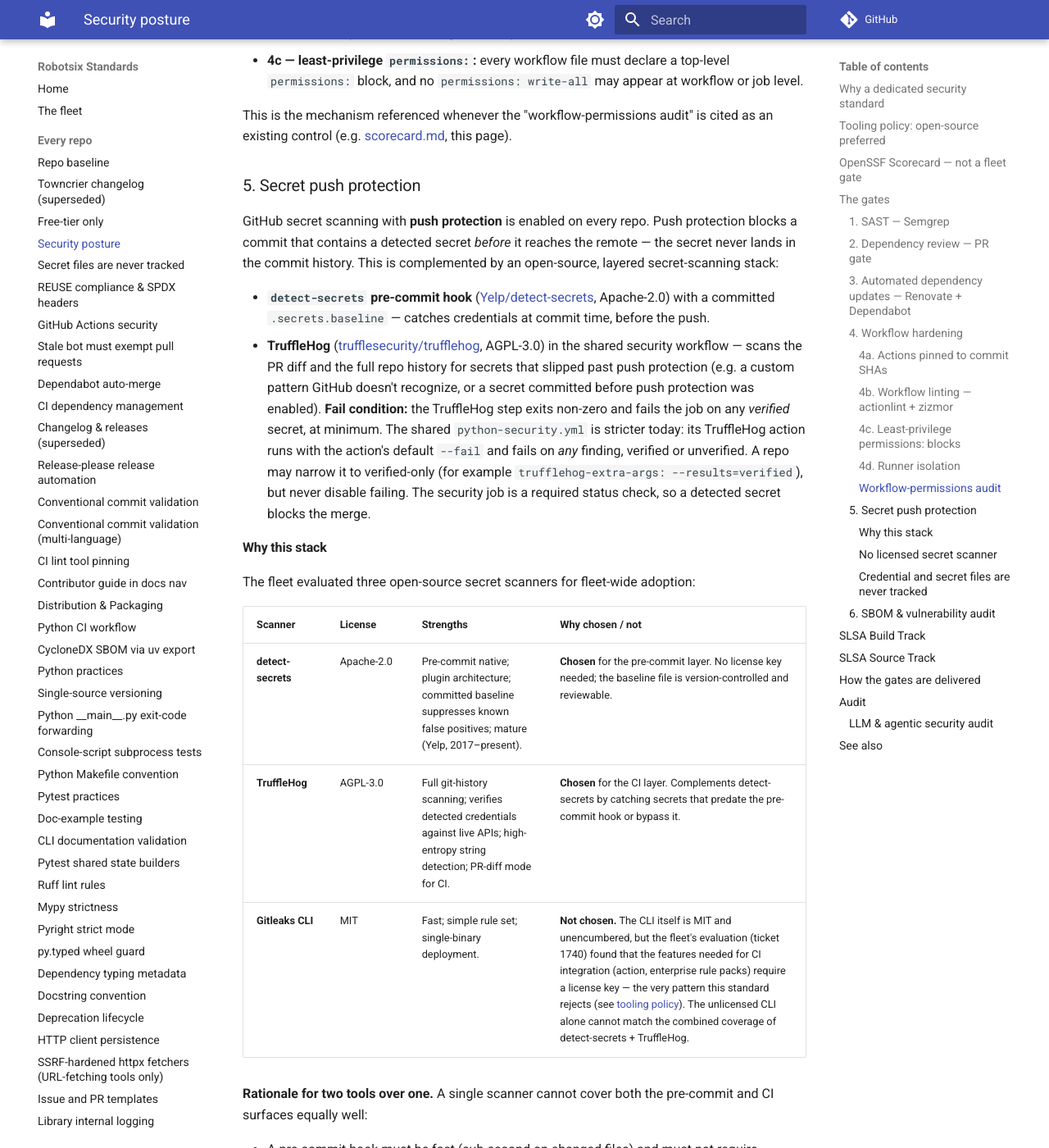
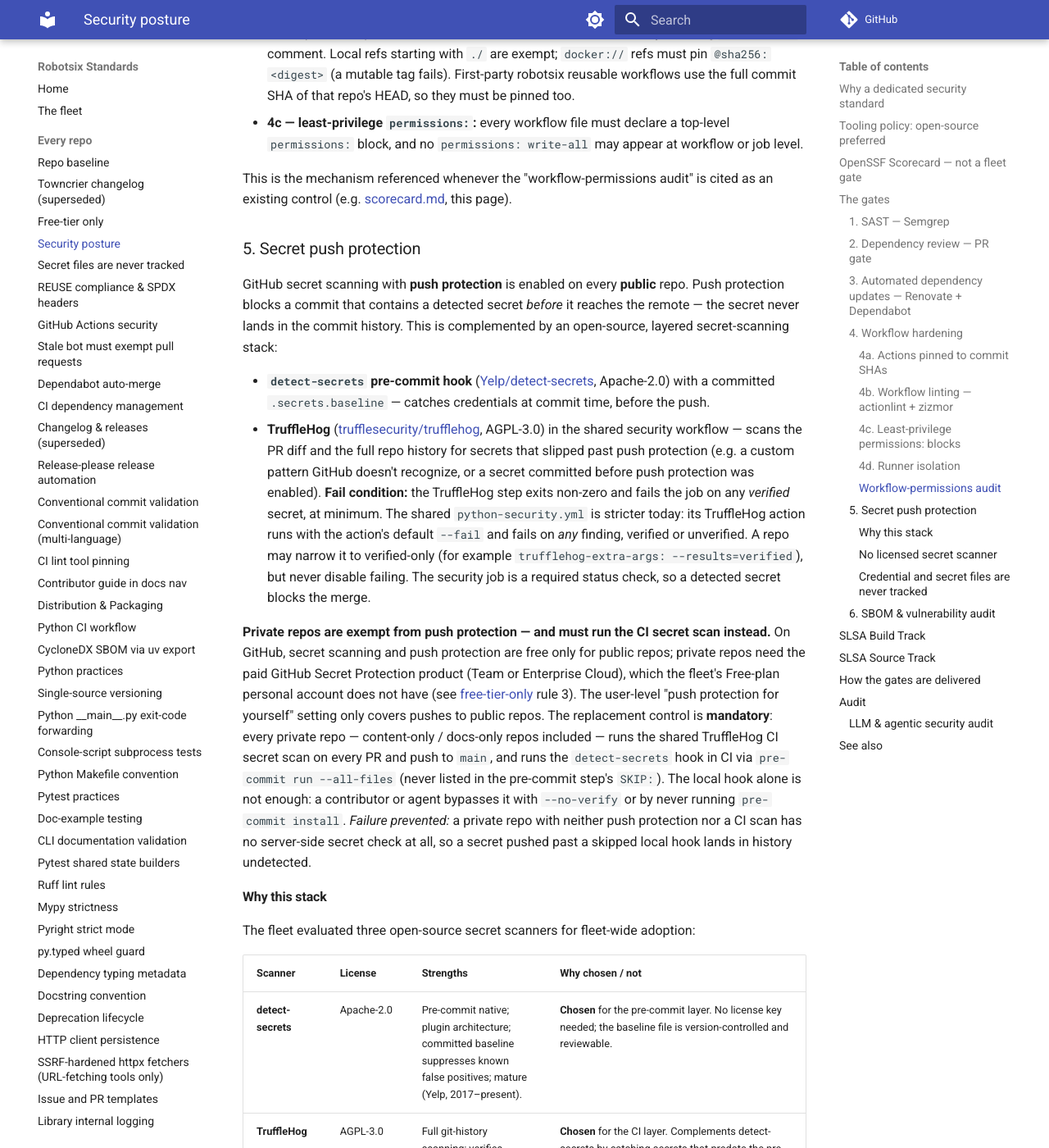
Before and after one commit to damien-robotsix/robotsix-standards, an MkDocs documentation site: the page built from docs/security-posture.md, in a window 1280 px wide and 1400 px high, scrolled down 7040 px. Shown: the whole window at 82% size. Built offline with MkDocs 1.6.1 and Material for MkDocs 9.7.7, drawn with Linux system fonts in a browser that asks for light colours; comment, search, counter and statistics services are not loaded; some of the changed text lies outside the part shown.

Commit message:
chore: Private repos can't turn on push protection on the free GitHub plan, so the secret-scanning rule can't be met there, and private docs-only repos have no CI secret scan at all (20261031T121900Z-private-repos-can-t-turn-on-push-protect-46a4)

```diff
--- a/docs/security-posture.md
+++ b/docs/security-posture.md
@@ -13,11 +13,15 @@
 workflows. Content-only repos must still meet SHA-pinning (4a), least-privilege
 permissions (4c) — both enforced by the
 [workflow-permissions audit](#workflow-permissions-audit) — plus
-push-protection + detect-secrets (the commit-time and push-time parts of gate
-5), and Dependabot gates. The TruffleHog full-history
-scan is exempt — a docs-only repo with no deployable artifacts and few
-contributors has minimal secret-exposure surface beyond what push protection
-and detect-secrets already catch.
+detect-secrets (the commit-time part of gate 5, also run in CI by
+`pre-commit run --all-files`), push protection on public repos (the push-time
+part of gate 5), and Dependabot gates. A **public** content-only repo is
+exempt from the TruffleHog CI scan — a docs-only repo with no deployable
+artifacts and few contributors has minimal secret-exposure surface beyond what
+push protection and detect-secrets already catch. A **private** content-only
+repo is **not** exempt: push protection is unavailable on private repos on the
+Free plan (see [gate 5](#5-secret-push-protection)), so the CI TruffleHog scan
+is its mandatory server-side secret scan.
 
 The fleet's security requirements are organizational policy, not repo-specific
 technical gaps. They are defined once here, checked at repo onboarding and
@@ -350,10 +354,10 @@
 
 ### 5. Secret push protection
 
-GitHub secret scanning with **push protection** is enabled on every repo. Push
-protection blocks a commit that contains a detected secret *before* it reaches
-the remote — the secret never lands in the commit history. This is complemented
-by an open-source, layered secret-scanning stack:
+GitHub secret scanning with **push protection** is enabled on every **public**
+repo. Push protection blocks a commit that contains a detected secret *before*
+it reaches the remote — the secret never lands in the commit history. This is
+complemented by an open-source, layered secret-scanning stack:
 
 - **`detect-secrets` pre-commit hook** ([Yelp/detect-secrets](https://github.com/Yelp/detect-secrets),
   Apache-2.0) with a committed `.secrets.baseline` — catches credentials at
@@ -370,6 +374,22 @@
   `trufflehog-extra-args: --results=verified`), but never disable failing.
   The security job is a required status check, so a detected secret blocks
   the merge.
+
+**Private repos are exempt from push protection — and must run the CI secret
+scan instead.** On GitHub, secret scanning and push protection are free only
+for public repos; private repos need the paid GitHub Secret Protection product
+(Team or Enterprise Cloud), which the fleet's Free-plan personal account does
+not have (see [free-tier-only](free-tier-only.md) rule 3). The user-level
+"push protection for yourself" setting only covers pushes to public repos. The
+replacement control is **mandatory**: every private repo — content-only /
+docs-only repos included — runs the shared TruffleHog CI secret scan on every
+PR and push to `main`, and runs the `detect-secrets` hook in CI via
+`pre-commit run --all-files` (never listed in the pre-commit step's `SKIP:`).
+The local hook alone is not enough: a contributor or agent bypasses it with
+`--no-verify` or by never running `pre-commit install`. *Failure prevented:* a
+private repo with neither push protection nor a CI scan has no server-side
+secret check at all, so a secret pushed past a skipped local hook lands in
+history undetected.
 
 #### Why this stack
 
@@ -404,11 +424,13 @@
 and add a self-referential secret-management burden. The OSS stack above
 (detect-secrets + TruffleHog) is the single fleet-wide secret-scanning path.
 
-- **How to verify:** the repo's Security / Secret scanning settings show "Push
-  protection" as enabled. `.pre-commit-config.yaml` includes `detect-secrets`.
-  CI calls the shared TruffleHog workflow. Its job is a required status check,
-  and the TruffleHog step is not configured to stop failing (no override of
-  the action's `--fail`).
+- **How to verify:** on a public repo, the repo's Security / Secret scanning
+  settings show "Push protection" as enabled (private repos: not applicable on
+  the Free plan). `.pre-commit-config.yaml` includes `detect-secrets`, and
+  CI's pre-commit step does not `SKIP:` it. CI calls the shared TruffleHog
+  workflow — mandatory on every private repo, content-only included. Its job
+  is a required status check, and the TruffleHog step is not configured to
+  stop failing (no override of the action's `--fail`).
 - **Failure prevented:** a credential (API key, token, private key) is
   committed and pushed; even if the commit is later reverted or force-pushed,
   the secret existed in the history and must be assumed compromised.
@@ -803,7 +825,7 @@
 | Least-privilege permissions | Every workflow has `permissions:` block; `scripts/check-workflow-security.py` passes in CI; `zizmor` reports clean (code repos) |
 | Runner isolation | Public repos target no self-hosted runner: `scripts/check-runner-visibility.py` (`runner-visibility-check` job in `baseline-check.yml`) passes. It is fail-closed, and private repos on GitHub-hosted runners only warn. Every 30 days, on every fleet repo, the `fleet-compliance-audit` mill agent checks that `gh api repos/<owner>/<repo>/actions/runners` returns `total_count: 0` for each public repo (personal account, so no runner groups) and that `.private` is `true` for each repo with a registered runner. The operator's 90-day runner host checklist (flagged by `fleet-compliance-audit`, not a draft ticket; the reminder is recorded in `fleet-compliance-audit` memory only, because its chat periodic session delivery channel is pending operator setup) covers the rest: "Run workflows from fork pull requests" is off on private repos, the runner is ephemeral/JIT or wiped between jobs, the runner user is non-root, the production Docker socket is not shared, and an egress firewall is in place. The persistent shared runner meets neither the ephemeral/JIT rule nor the wipe rule, and this is a dated accepted risk (CICD-SEC-7, accepted 2026-10-29, review 2027-01-31) — per [repo baseline](repo-baseline.md#self-hosted-runner-hardening) |
 | Actions PR approval disabled | `gh api repos/<owner>/<repo>/actions/permissions/workflow -q .can_approve_pull_request_reviews` returns `false`, so `GITHUB_TOKEN` cannot satisfy the required approving review — per [repo baseline](repo-baseline.md#branch-protection); set by the robotsix-github-workflows apply-script; not machine-verified since the watchdog's [retirement](mill-agents.md#retired-agents) — check by hand |
-| Secret push protection | Push protection enabled in repo Security settings; `detect-secrets` in pre-commit; CI runs TruffleHog as a required check that fails on any verified secret, at minimum (content-only repos exempt from TruffleHog) |
+| Secret push protection | Public repos: push protection enabled in repo Security settings. Private repos: push protection exempt (paid on the Free plan) — CI **must** run the TruffleHog secret scan, docs-only/content-only repos included. All repos: `detect-secrets` in pre-commit and not in CI's pre-commit `SKIP:` list; CI runs TruffleHog as a required check that fails on any verified secret, at minimum (only public content-only repos are exempt from TruffleHog) |
 | Credential-file deny list | `.gitignore` covers `.htpasswd`, `.env`/`.env.*`, `wp-config*.php`, `*.pem`, `*.key`, `*secret*`, `*.p12` — verified by `scripts/check-gitignore-denylist.py` in `baseline-check.yml` (warning-first, blocking from 2027-01-31; honors per-repo negating exceptions) — and `.secrets-patterns-excluded` presence and wiring by `scripts/check-secrets-patterns-excluded.py` (same dates) |
 | SBOM* | CI uploads CycloneDX artifact |
 | CVE audit* | `uv audit --preview-features audit-command` at the pinned uv version / `pip-audit` passes in CI |
```
Also changed, not shown: docs/free-tier-only.md (+5 -1 lines), docs/python.md (+4 -0 lines), 1 other file.
